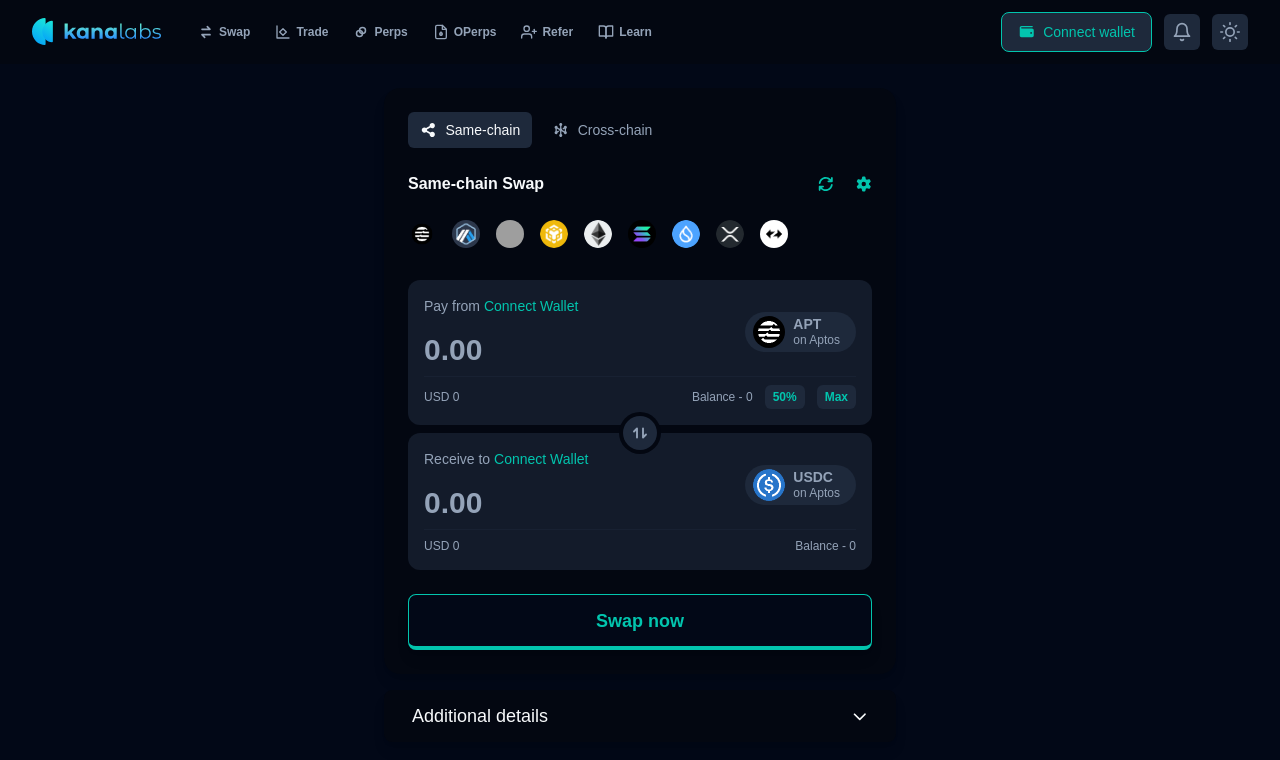
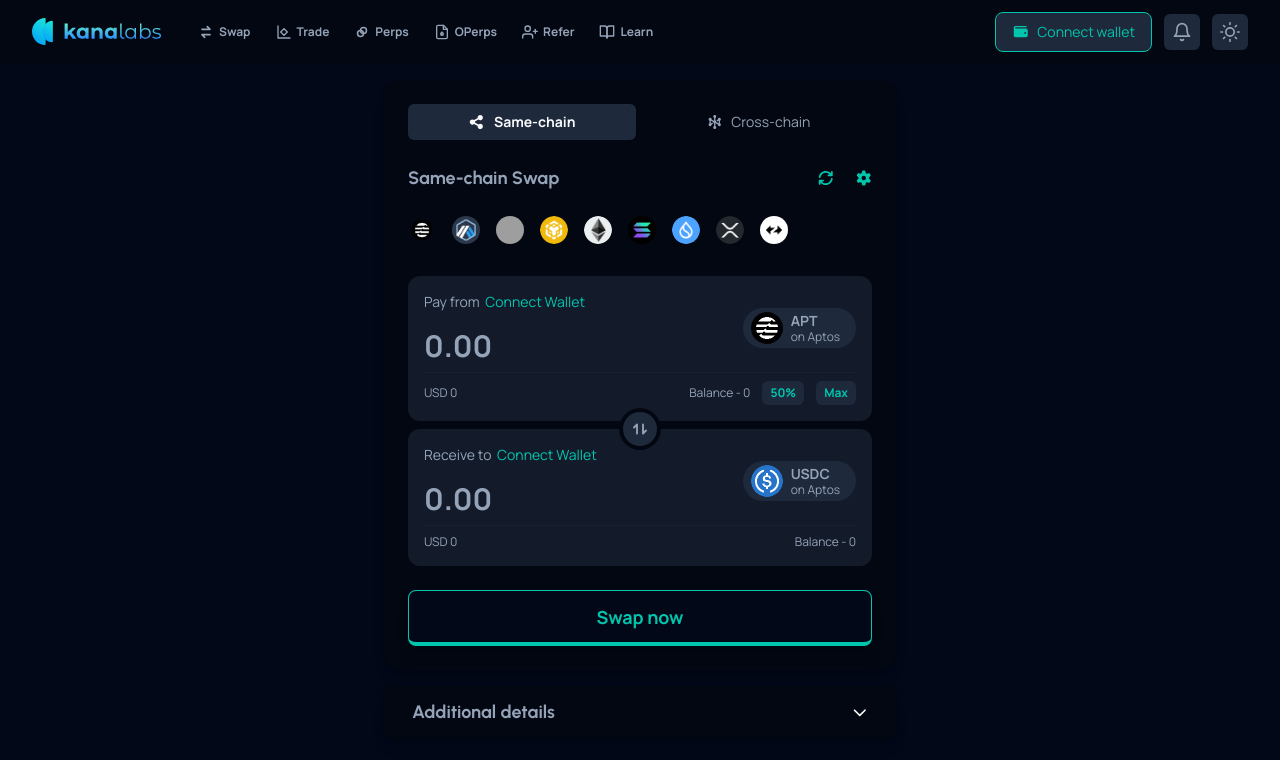
Before and after one commit to Sathyajhith-S-S/Kana-Labs, a React (Vite) app: page / in a window 1280 px wide. Shown: the top 760 px of the page. Built offline with nearby package versions, Linux system fonts and the light colour scheme; grey boxes are pictures that could not be loaded.

Commit message:
header btns animation

```diff
--- a/src/components/layout/Header.tsx
+++ b/src/components/layout/Header.tsx
@@ -12,8 +12,14 @@
     return (
         <Link
             to={to}
-            className={`flex items-center gap-1 px-3 py-2 text-xs font-bold rounded-md ${active ? 'text-primary' : 'text-muted-foreground hover:text-foreground'
-                }`}
+            className={`
+                flex items-center gap-1 px-3 py-2 text-xs font-bold rounded-md
+                transition-all duration-200
+                ${active
+                    ? 'text-primary'
+                    : 'text-muted-foreground hover:text-primary hover:-translate-y-0.5'
+                }
+            `}
         >
             {children}
         </Link>
@@ -72,23 +78,23 @@
                     </div>
 
                     <div className="flex items-center gap-3">
-                        <Button variant="secondary" className="flex items-center border border-primary gap-2 text-primary">
+                        <Button variant="secondary" className="flex items-center border border-primary gap-2 text-primary hover:animate-bounce-subtle">
                             <FontAwesomeIcon icon={faWallet} />
                             Connect wallet
                         </Button>
-                        <Button variant="secondary" size="sm" className="p-2 h-auto">
-                            <svg xmlns="http://www.w3.org/2000/svg" width="20" height="20" viewBox="0 0 24 24" fill="none" stroke="currentColor" strokeWidth="2" strokeLinecap="round" strokeLinejoin="round">
+                        <Button variant="secondary" size="sm" className="p-2 h-auto group">
+                            <svg className="group-hover:animate-ring" xmlns="http://www.w3.org/2000/svg" width="20" height="20" viewBox="0 0 24 24" fill="none" stroke="currentColor" strokeWidth="2" strokeLinecap="round" strokeLinejoin="round">
                                 <path d="M18 8A6 6 0 0 0 6 8c0 7-3 9-3 9h18s-3-2-3-9" />
                                 <path d="M13.73 21a2 2 0 0 1-3.46 0" />
                             </svg>
                         </Button>
                         <Button onClick={toggleTheme} variant="secondary" size="sm" className="p-2 h-auto">
                             {theme === 'light' ? (
-                                <svg xmlns="http://www.w3.org/2000/svg" width="20" height="20" viewBox="0 0 24 24" fill="none" stroke="currentColor" strokeWidth="2" strokeLinecap="round" strokeLinejoin="round">
+                                <svg className="hover:scale-75" xmlns="http://www.w3.org/2000/svg" width="20" height="20" viewBox="0 0 24 24" fill="none" stroke="currentColor" strokeWidth="2" strokeLinecap="round" strokeLinejoin="round">
                                     <path d="M21 12.79A9 9 0 1 1 11.21 3 7 7 0 0 0 21 12.79z"></path>
                                 </svg>
                             ) : (
-                                <svg xmlns="http://www.w3.org/2000/svg" width="20" height="20" viewBox="0 0 24 24" fill="none" stroke="currentColor" strokeWidth="2" strokeLinecap="round" strokeLinejoin="round">
+                                <svg className="hover:scale-75" xmlns="http://www.w3.org/2000/svg" width="20" height="20" viewBox="0 0 24 24" fill="none" stroke="currentColor" strokeWidth="2" strokeLinecap="round" strokeLinejoin="round">
                                     <circle cx="12" cy="12" r="5"></circle>
                                     <line x1="12" y1="1" x2="12" y2="3"></line>
                                     <line x1="12" y1="21" x2="12" y2="23"></line>
--- a/src/components/ui/TokenInput.tsx
+++ b/src/components/ui/TokenInput.tsx
@@ -17,7 +17,7 @@
             <div className="flex justify-between items-center">
                 <div>
                     <div className="flex text-sm">
-                        <p className="text-muted-foreground">{label}&nbsp;</p>
+                        <p className="text-muted-foreground">{label}&nbsp;&nbsp;</p>
                         <a className="text-primary hover:underline cursor-pointer">
                             Connect Wallet
                         </a>
--- a/src/index.css
+++ b/src/index.css
@@ -1,10 +1,10 @@
+@import url('https://fonts.googleapis.com/css2?family=Manrope:wght@400;700&family=Urbanist:wght@700&display=swap');
+
 @tailwind base;
 @tailwind components;
 @tailwind utilities;
 
 @layer base {
-    @import url('https://fonts.googleapis.com/css2?family=Manrope:wght@400;700&family=Urbanist:wght@700&display=swap');
-
     :root {
         /* Fonts */
         --font-manrope: 'Manrope', sans-serif;
@@ -38,3 +38,20 @@
         font-family: var(--font-manrope);
     }
 }
+
+@layer utilities {
+    @keyframes bounce-subtle {
+        0%, 100% {
+            transform: translateY(0);
+        }
+        50% {
+            transform: translateY(-4px);
+        }
+    }
+    @keyframes ring {
+        10%, 90% { transform: rotate(-10deg); }
+        20%, 80% { transform: rotate(10deg); }
+        30%, 50%, 70% { transform: rotate(-10deg); }
+        40%, 60% { transform: rotate(10deg); }
+    }
+}
--- a/src/pages/SwapPage.tsx
+++ b/src/pages/SwapPage.tsx
@@ -8,23 +8,29 @@
 type SwapMode = 'same-chain' | 'cross-chain';
 
 const SwapTypeTabs = ({ mode, onModeChange }: { mode: SwapMode; onModeChange: (mode: SwapMode) => void; }) => (
-    <div className="">
+    <div className="flex">
         <Button
             size="sm"
-            className={`me-2 flex-1 ${mode === 'same-chain' ? 'text-foreground' : 'text-muted-foreground'}`}
+            className={`me-2 flex-1 group ${mode === 'same-chain' ? 'text-foreground font-bold' : 'text-muted-foreground'}`}
             variant={mode === 'same-chain' ? 'secondary' : 'ghost'}
             onClick={() => onModeChange('same-chain')}
         >
-            <FontAwesomeIcon icon={faShareNodes} className="me-2" />
+            <FontAwesomeIcon
+                icon={faShareNodes}
+                className="me-2 transition-transform duration-300 group-hover:rotate-360"
+            />
             Same-chain
         </Button>
         <Button
             size="sm"
-            className={`flex-1 ${mode === 'cross-chain' ? 'text-foreground' : 'text-muted-foreground'}`}
+            className={`flex-1 group ${mode === 'cross-chain' ? 'text-foreground font-bold' : 'text-muted-foreground'}`}
             variant={mode === 'cross-chain' ? 'secondary' : 'ghost'}
             onClick={() => onModeChange('cross-chain')}
         >
-            <FontAwesomeIcon icon={faHexagonNodes} className="me-2" />
+            <FontAwesomeIcon
+                icon={faHexagonNodes}
+                className="me-2 transition-transform duration-300 group-hover:rotate-360"
+            />
             Cross-chain
         </Button>
     </div>
@@ -39,7 +45,7 @@
                 onClick={() => setIsOpen(!isOpen)}
                 className="w-full flex justify-between items-center p-3 text-sm font-medium"
             >
-                <span className="ms-4 text-lg font-heading">Additional details</span>
+                <h2 className="ms-4 font-heading text-muted-foreground font-bold text-lg">Additional details</h2>
                 <FontAwesomeIcon
                     icon={faChevronDown}
                     className={`transition-transform me-4 duration-200 ${isOpen ? 'rotate-180' : ''}`}
@@ -113,15 +119,15 @@
     };
 
     return (
-        <div className="container mx-auto flex flex-col items-center p-4 pt-6">
+        <div className="container mx-auto flex flex-col items-center p-4">
             <div className="w-full max-w-lg mx-auto bg-card rounded-2xl p-4 sm:p-6 space-y-6 shadow-lg">
                 <SwapTypeTabs mode={swapMode} onModeChange={handleModeChange} />
                 <div className="flex items-center justify-between">
-                    <h2 className="font-heading font-semibold">
+                    <h2 className="font-heading text-muted-foreground font-bold text-lg">
                         {swapMode === 'same-chain' ? 'Same-chain Swap' : 'Cross-chain Swap'}
                     </h2>
                     <div className="flex items-center gap-5 text-muted-foreground">
-                        {swapMode === 'cross-chain' && <span className="text-primary text-sm">Redeem</span>}
+                        {swapMode === 'cross-chain' && <span className="text-primary text-sm cursor-pointer hover:text-foreground">Redeem</span>}
                         <FontAwesomeIcon icon={faArrowsRotate} size='sm' className="cursor-pointer hover:text-foreground text-primary" />
                         <FontAwesomeIcon icon={faGear} size='sm' className="cursor-pointer hover:text-foreground text-primary" />
                     </div>
@@ -179,7 +185,7 @@
                 <Button
                     size="lg"
                     className="w-full h-14 text-lg font-bold bg-background text-primary border-primary border border-b-4
-                    rounded-lg shadow-lg hover:shadow-xl hover:-translate-y-0.5 transition-all duration-200 hover:bg-background"
+                    rounded-lg shadow-lg hover:shadow-xl hover:animate-bounce-subtle hover:bg-background"
                 >
                     Swap now
                 </Button>
--- a/tailwind.config.js
+++ b/tailwind.config.js
@@ -24,6 +24,23 @@
         sans: ['var(--font-manrope)', 'sans-serif'],
         heading: ['var(--font-urbanist)', 'sans-serif'],
       },
+      animation: {
+        'bounce-subtle': 'bounce-subtle 1.0s ease-in-out infinite',
+        'ring': 'ring 0.8s ease-in-out',
+      },
+      keyframes: {
+        'bounce-subtle': {
+          '0%, 100%': { transform: 'translateY(0)' },
+          '50%': { transform: 'translateY(-4px)' },
+        },
+        'ring': {
+          '0%, 100%': { transform: 'rotate(0deg)' },
+          '10%, 90%': { transform: 'rotate(-10deg)' },
+          '20%, 80%': { transform: 'rotate(10deg)' },
+          '30%, 50%, 70%': { transform: 'rotate(-10deg)' },
+          '40%, 60%': { transform: 'rotate(10deg)' },
+        },
+      },
     },
   },
   plugins: [],
```
